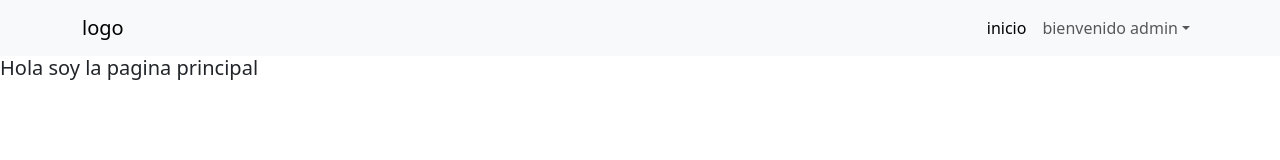
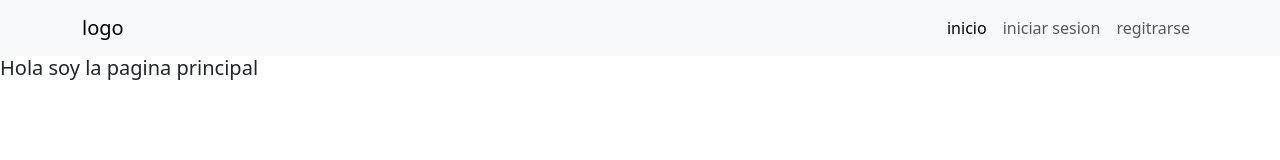
Before and after one commit to MauroRomo1/proyecto-modulo-3, a React (Vite) app: page / in a window 1280 px wide. Shown: the top 160 px of the page. Built offline with nearby package versions, Linux system fonts and the light colour scheme.

Commit message:
modifico header

```diff
--- a/src/components/common/Header.jsx
+++ b/src/components/common/Header.jsx
@@ -1,7 +1,3 @@
-import { faUser } from "@fortawesome/free-solid-svg-icons";
-import { FontAwesomeIcon } from "@fortawesome/react-fontawesome";
-import { useState } from "react";
-
 import { Button } from "react-bootstrap";
 import Container from "react-bootstrap/Container";
 import Nav from "react-bootstrap/Nav";
@@ -9,13 +5,7 @@ import Navbar from "react-bootstrap/Navbar";
 import NavDropdown from "react-bootstrap/NavDropdown";
 import { NavLink, useNavigate } from "react-router-dom";
 
-const Header = () => {
-  const [usuarioActivo, setUsuarioActivo] = useState({
-    nombreUsuario: "admin",
-    email: "admin@gamestore.com",
-    password: "Admin123",
-    id: 1,
-  });
+const Header = ({ usuarioActivo, setUsuarioActivo }) => {
   const navegacion = useNavigate();
 
   const logout = () => {
```
